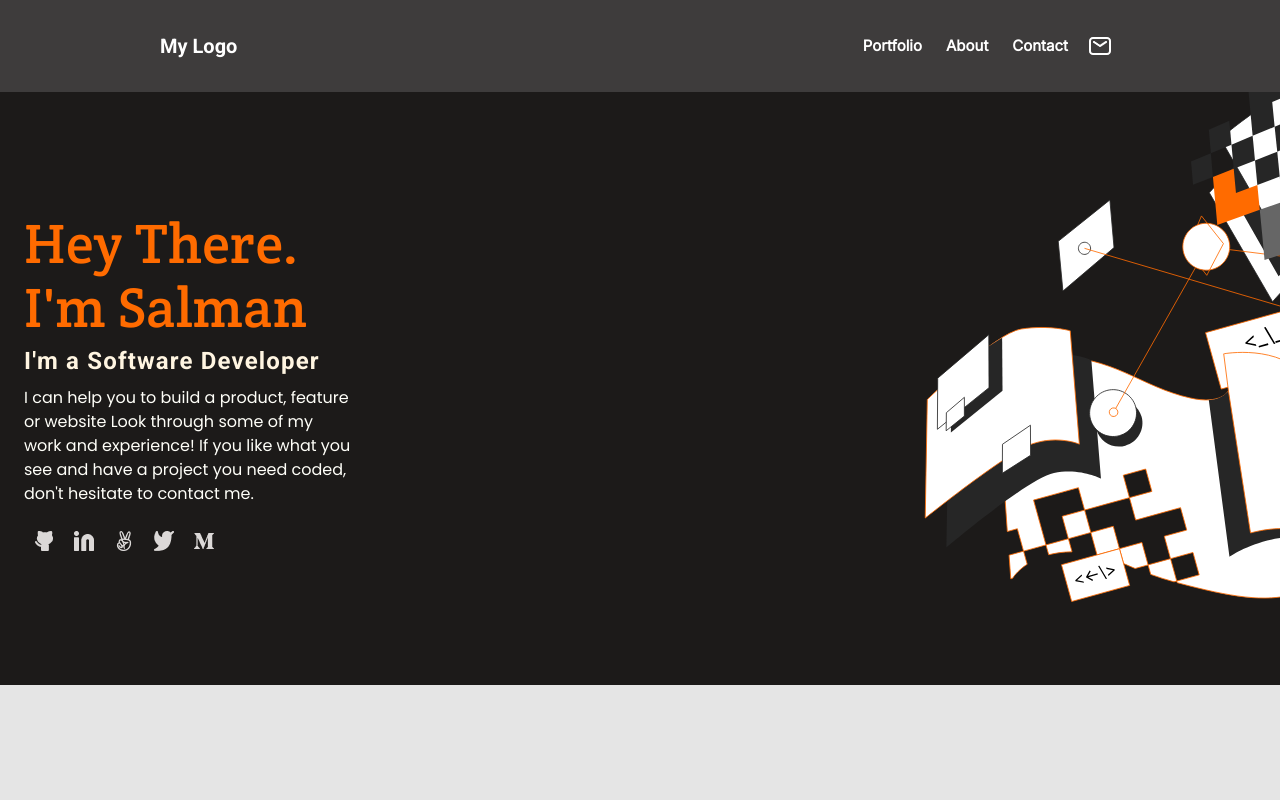
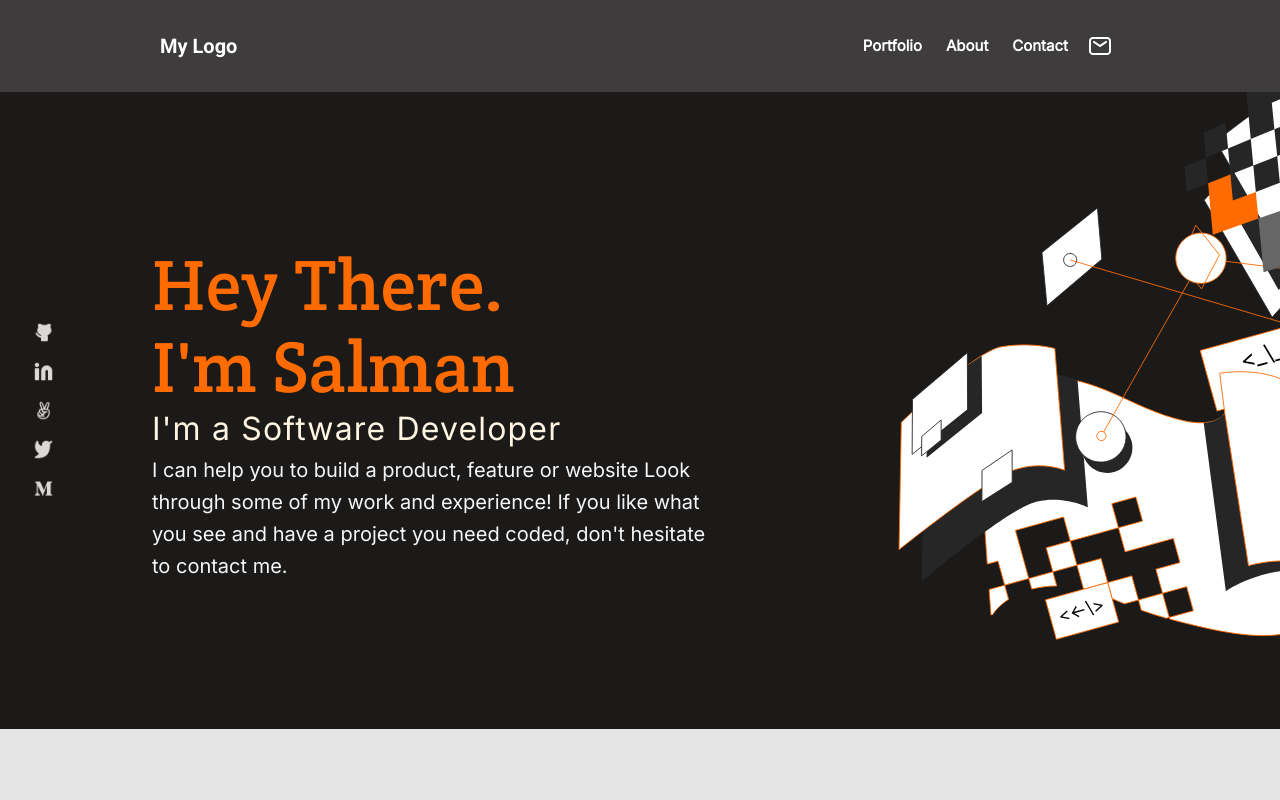
Before and after one commit to fpsapc/MyPortfolio, a website: page index.html in a window 1280 px wide. Shown: the top 800 px of the page. Drawn offline with Linux system fonts and the light colour scheme.

Commit message:
modify intro section
use media query and make some changes in intro section to make the design good for desktop version.
put social icons on left side etc.

```diff
--- a/index.html
+++ b/index.html
@@ -47,7 +47,7 @@
   <main>
     <section class="intropage">
       <div class="intro">
-        <h1>Hey There. I'm Salman</h1>
+        <h1>Hey There. <br> I'm Salman</h1>
         <h2>I'm a Software Developer</h2>
         <p>
           I can help you to build a product, feature or website Look through
@@ -57,7 +57,7 @@
       </div>
       <!--
         use class sociallinks for social elements -->
-      <div class="sociallinks">
+      <div class="socialintro">
         <ul>
           <li>
             <a href="https://github.com/fpsapc" target="_blank" rel="noopener"> <img class="social1"
--- a/styles/styles.css
+++ b/styles/styles.css
@@ -92,13 +92,6 @@ i {
   line-height: 24px;
   width: 327px;
   height: 123px;
-}
-
-.backgroundimg {
-  position: absolute;
-  right: 0;
-  bottom: -1em;
-  z-index: 0;
 }
 
 div ul {
@@ -579,5 +572,66 @@ footer {
 
   .intro {
     width: 35em;
+    padding: 2em 8em;
+  }
+
+  .intro h1 {
+    color: #ff6b00;
+    font-size: 72px;
+    line-height: 82px;
+    font-weight: 400;
+    width: 566px;
+    height: 160px;
+    font-family: "Crete Round", serif;
+    font-style: normal;
+    letter-spacing: 0.37px;
+  }
+
+  .intro h2 {
+    width: 566px;
+    height: 24px;
+    font-family: "Inter", sans-serif;
+    font-weight: 500;
+    font-size: 32px;
+    line-height: 44px;
+    color: #fff5e1;
+    font-style: normal;
+    display: flex;
+    align-items: center;
+    padding: 25px 0;
+    order: 1;
+  }
+
+  .intro p {
+    font-family: "Inter", sans-serif;
+    font-style: normal;
+    font-weight: 400;
+    color: #f4f6f7;
+    font-size: 20px;
+    line-height: 32px;
+    width: 566px;
+    height: 123px;
+    order: 2;
+  }
+
+  .socialintro ul {
+    display: flex;
+    flex-direction: column;
+    align-items: center;
+  }
+
+  .socialintro ul li {
+    list-style: none;
+  }
+
+  .social1 {
+    height: 35px;
+    width: 35px;
+  }
+
+  .socialintro {
+    position: absolute;
+    left: 2%;
+    top: 35%;
   }
 }
```
